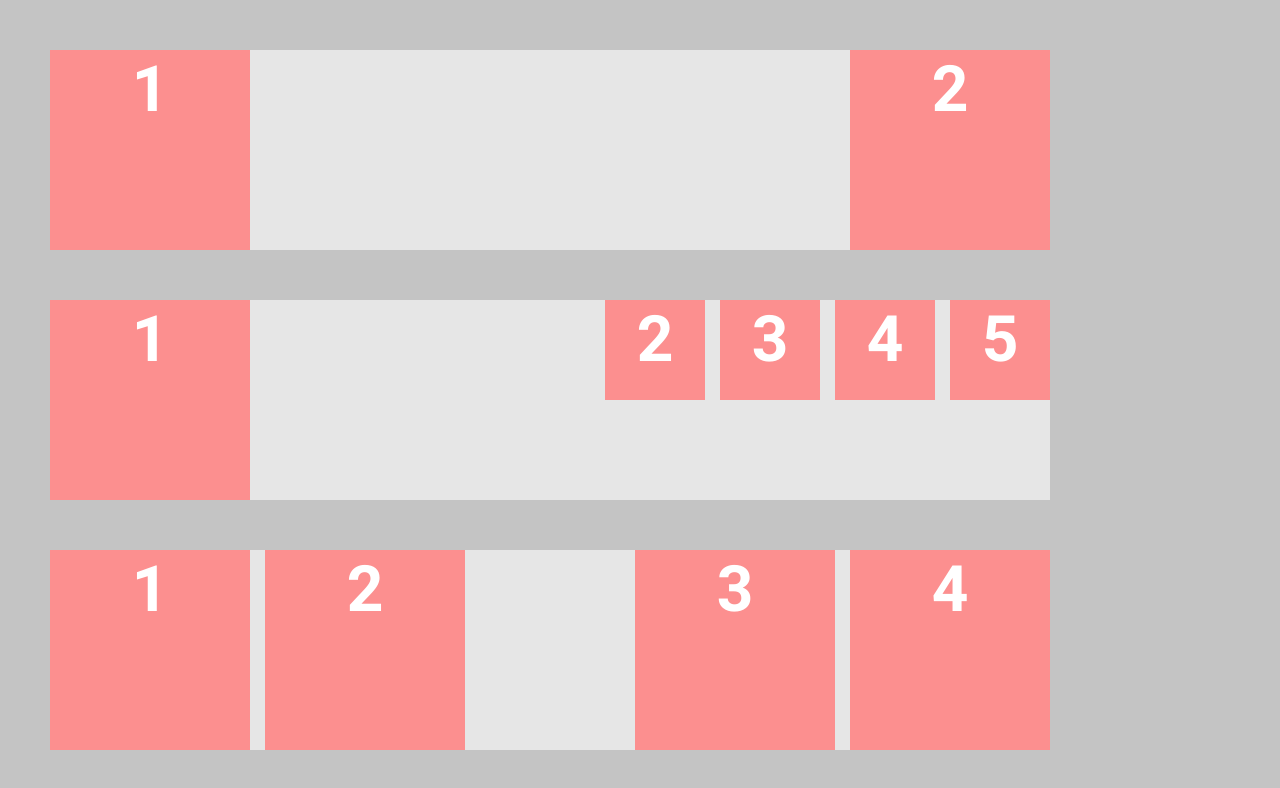
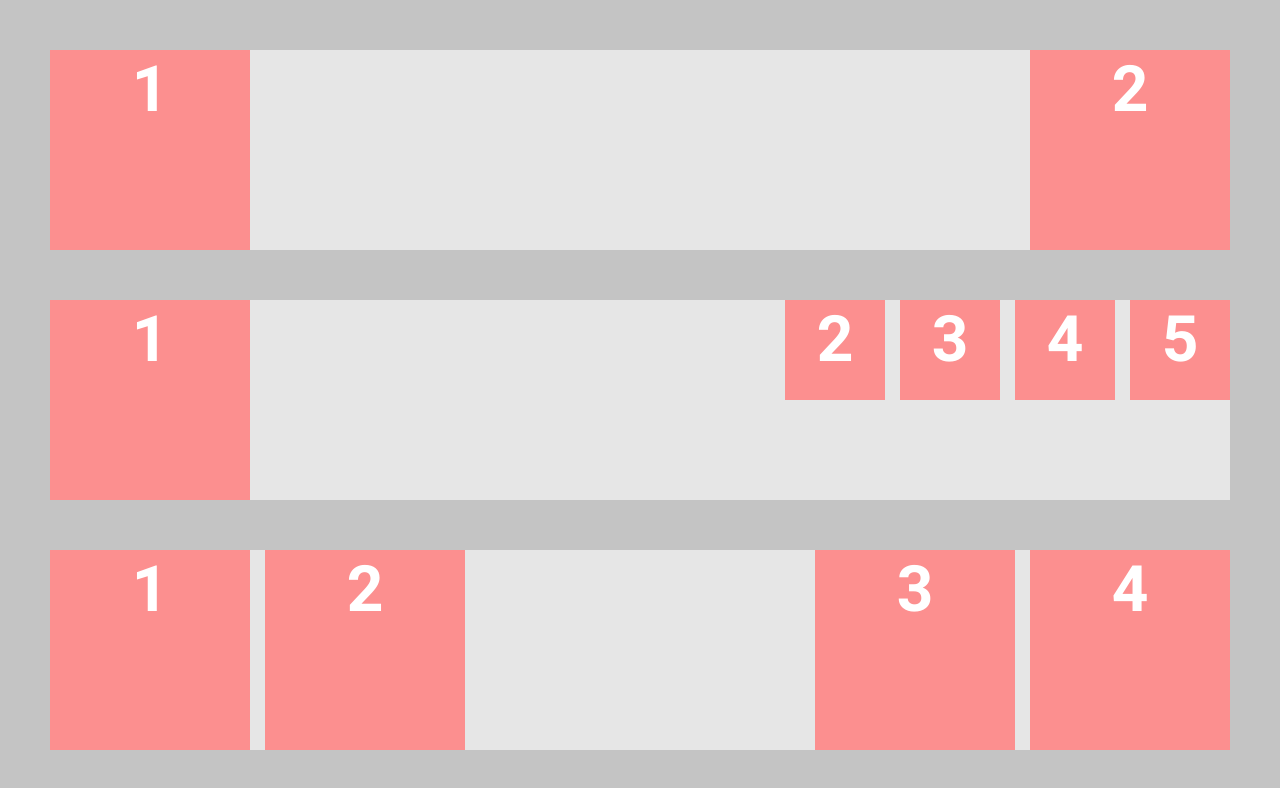
Before and after one commit to Heaven798/fe-basic, a plain HTML site: page index.html in a window 1280 px wide. Drawn offline with Linux system fonts and the light colour scheme.

Commit message:
minor changes

```diff
--- a/index.html
+++ b/index.html
@@ -18,24 +18,28 @@
             <div class="container">
                 <h1 class="TitleText">HomeWork</h1>
             </div>
-            <div class="First-Level panel">
+            <div class="First-Level bg mg">
                 <span class="square float-left">1</span>
                 <span class="square float-right">2</span>
                 <span class="clearfix"></span>
             </div>
-            <div class="Second-Level panel">
+            <div class="Second-Level bg mg">
                 <span class="square float-left">1</span>
-                <span class="square-small two float-left">2</span>
-                <span class="square-small three float-left">3</span>
-                <span class="square-small four float-left">4</span>
-                <span class="square-small five float-left">5</span>
+                <div class="Intermediate-Level float-right bg">
+                    <span class="square-small two float-left">2</span>
+                    <span class="square-small three float-left">3</span>
+                    <span class="square-small four float-left">4</span>
+                    <span class="square-small float-left">5</span>
+                </div>
                 <span class="clearfix"></span>
             </div>
-            <div class="Third-Level panel">
-                <span class="square float-left">1</span>
-                <span class="square two float-left">2</span>
-                <span class="square three float-left">3</span>
-                <span class="square four float-left">4</span>
+            <div class="Third-Level bg mg">
+                <span class="square one float-left">1</span>
+                <span class="square float-left">2</span>
+                <div class="Intermediate-Level float-right bg">
+                    <span class="square three float-left">3</span>
+                    <span class="square float-left">4</span>
+                </div>
                 <span class="clearfix"></span>
             </div>
         </section>
--- a/styles/styles.css
+++ b/styles/styles.css
@@ -30,10 +30,11 @@ html {
   display: none;
 }
 
-.panel {
+.mg {
+  margin: 50px 50px;
+}
+.bg {
   background-color: #e6e6e6;
-  max-width: 1000px;
-  margin: 50px 50px;
 }
 
 .float-left {
@@ -64,30 +65,18 @@ html {
   background-color: #fc8f8f;
 }
 
-.Second-Level > .two {
-  margin-left: 355px;
+.Second-Level > .Intermediate-Level > .two {
+  margin-right: 15px;
 }
-
-.Second-Level > .three {
-  margin-left: 15px;
+.Second-Level > .Intermediate-Level > .three {
+  margin-right: 15px;
 }
-
-.Second-Level > .four {
-  margin-left: 15px;
+.Second-Level > .Intermediate-Level > .four {
+  margin-right: 15px;
 }
-
-.Second-Level > .five {
-  margin-left: 15px;
+.Third-Level > .one {
+  margin-right: 15px;
 }
-
-.Third-Level > .two {
-  margin-left: 15px;
+.Third-Level > .Intermediate-Level > .three {
+  margin-right: 15px;
 }
-
-.Third-Level > .three {
-  margin-left: 170px;
-}
-
-.Third-Level > .four {
-  margin-left: 15px;
-}
```
